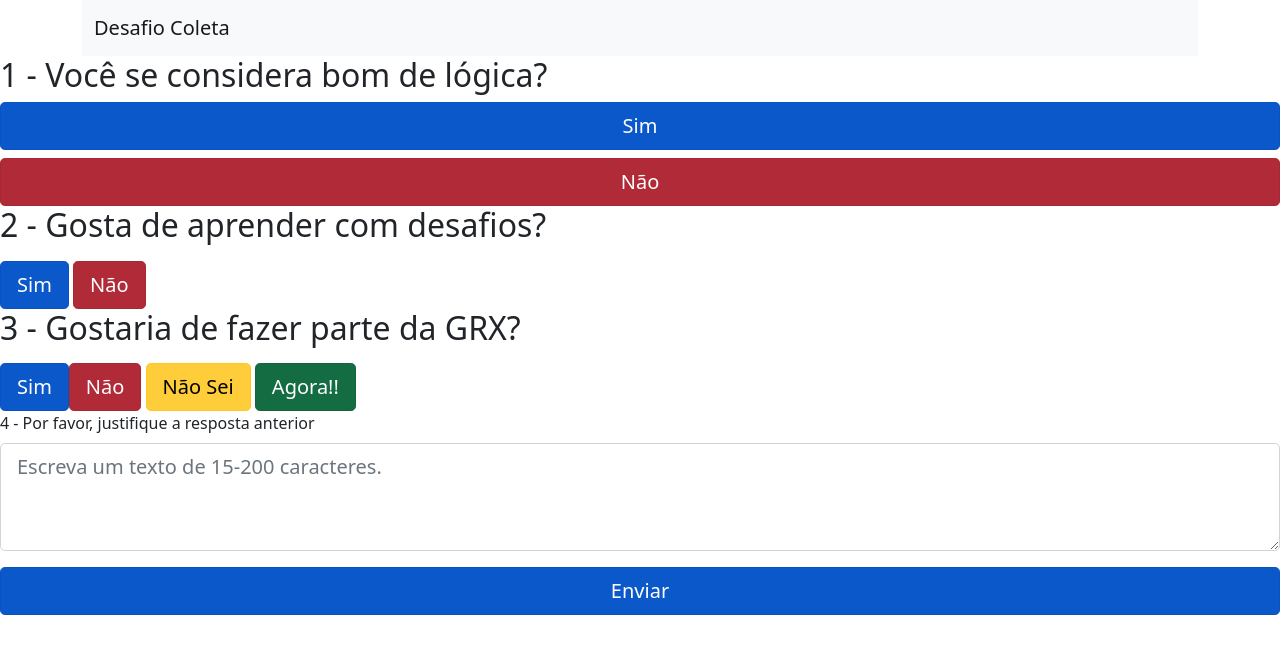
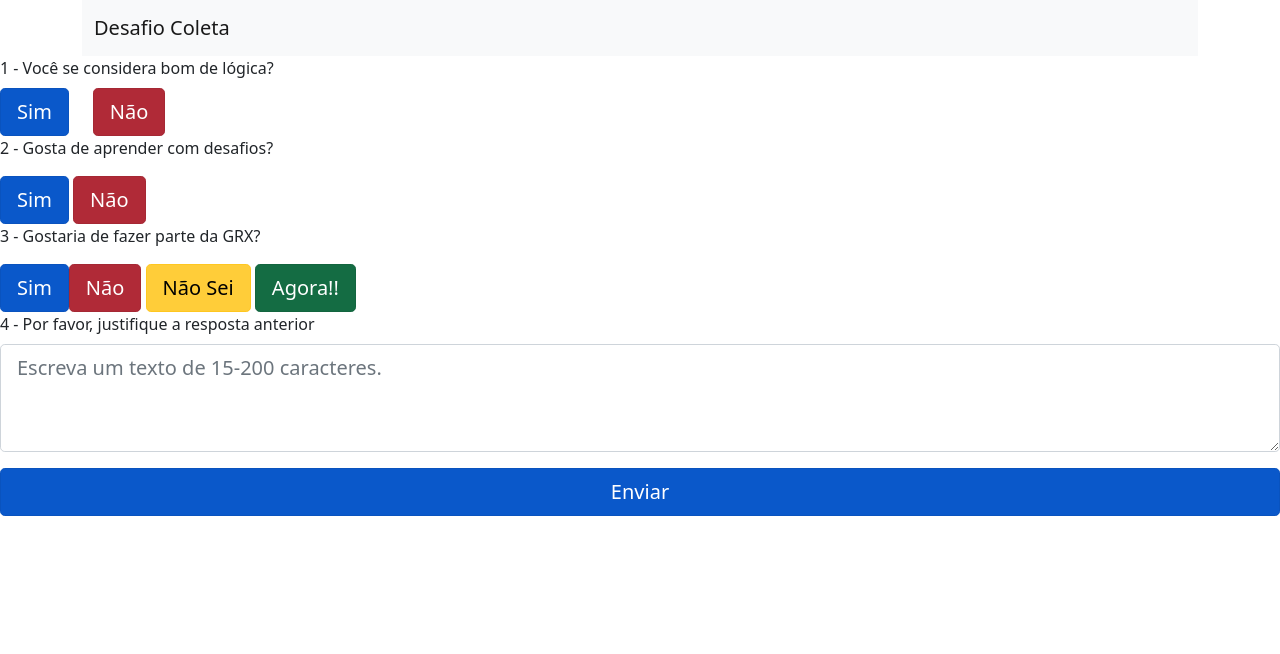
Before and after one commit to edermotasantos/desafio-coleta, a React (Create React App) app in the folder client/: page / in a window 1280 px wide. Shown: the top 654 px of the page. Built offline with nearby package versions, Linux system fonts and the light colour scheme.

Commit message:
style: ajusta botões

```diff
--- a/client/src/components/AddAnswers.jsx
+++ b/client/src/components/AddAnswers.jsx
@@ -80,8 +80,12 @@ function AddAnswers() {
     <>
       {home ? <Form>
         <div>
-          <h2>1 - Você se considera bom de lógica?</h2>
+          <Form.Label>1 - Você se considera bom de lógica?</Form.Label>
           <div className="d-grid gap-2">
+            <Form>
+              <Row xs="auto">
+                <Col>
+                  {/* <Form.Control placeholder="First name" /> */}
                   <Button
                     variant="primary"
                     size="lg"
@@ -92,7 +96,10 @@ function AddAnswers() {
                     active
                   >
                     Sim
-            </Button>{' '}
+                  </Button>
+                </Col>
+                <Col>
+                  {/* <Form.Control placeholder="Last name" /> */}
                   <Button
                     variant="danger"
                     size="lg"
@@ -105,10 +112,13 @@ function AddAnswers() {
                   >
                     Não
                   </Button>
+                </Col>
+              </Row>
+            </Form>
           </div>
         </div>
         <div  className="d-grid gap-2">
-          <h2>2 - Gosta de aprender com desafios?</h2>
+          <Form.Label>2 - Gosta de aprender com desafios?</Form.Label>
           <div>
             <Button
               variant="primary"
@@ -137,7 +147,7 @@ function AddAnswers() {
           </div>
         </div>
         <div className="d-grid gap-2">
-          <h2>3 - Gostaria de fazer parte da GRX?</h2>
+          <Form.Label>3 - Gostaria de fazer parte da GRX?</Form.Label>
           <div>
             <Button
               variant="primary"
```
Lines whose indentation alone changed are shown as unchanged.
